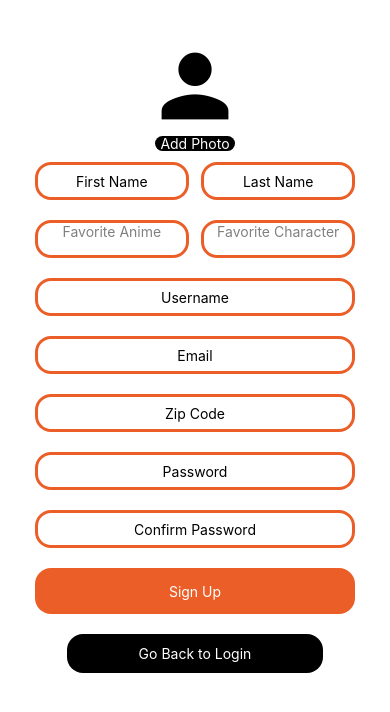
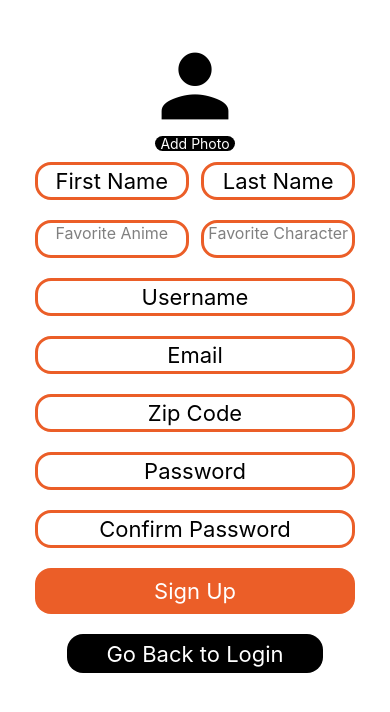
Before and after one commit to GokuSpace/GokuSpace, a React Native app: screen /SignUp in a window 390 px wide. Shown: the top 712 px of the page. Built offline with nearby package versions, Linux system fonts and the light colour scheme.

Commit message:
adjusted font sizes

```diff
--- a/screens/auth/LoginScreen.tsx
+++ b/screens/auth/LoginScreen.tsx
@@ -133,6 +133,7 @@ const styles = StyleSheet.create({
   buttonText: {
     textAlign: 'center',
     color: 'white',
+    fontSize: 22,
   },
   signUpButton: {
     borderRadius: 16,
@@ -146,6 +147,7 @@ const styles = StyleSheet.create({
   signUpButtonText: {
     textAlign: 'center',
     color: 'white',
+    fontSize: 22,
   },
   input: {
     textAlign: 'center',
@@ -154,6 +156,7 @@ const styles = StyleSheet.create({
     borderColor: main,
     borderWidth: 3,
     borderRadius: 16,
+    fontSize: 22,
   },
   loginButton: {},
 });
--- a/screens/auth/SignupScreen.tsx
+++ b/screens/auth/SignupScreen.tsx
@@ -228,6 +228,7 @@ const styles = StyleSheet.create({
     borderColor: main,
     borderWidth: 3,
     borderRadius: 16,
+    fontSize: 22,
   },
   favsContainer: {
     flexDirection: 'row',
@@ -243,6 +244,7 @@ const styles = StyleSheet.create({
     borderWidth: 3,
     borderRadius: 16,
     color: 'gray',
+    fontSize: 16,
   },
   postFavInput: {
     textAlign: 'center',
@@ -251,6 +253,7 @@ const styles = StyleSheet.create({
     borderColor: main,
     borderWidth: 3,
     borderRadius: 16,
+    fontSize: 16,
   },
   input: {
     textAlign: 'center',
@@ -259,6 +262,7 @@ const styles = StyleSheet.create({
     borderColor: main,
     borderWidth: 3,
     borderRadius: 16,
+    fontSize: 22,
   },
   signUpButton: {
     borderRadius: 16,
@@ -266,10 +270,12 @@ const styles = StyleSheet.create({
     backgroundColor: main,
     height: '6%',
     justifyContent: 'center',
+    fontSize: 22,
   },
   buttonText: {
     textAlign: 'center',
     color: 'white',
+    fontSize: 22,
   },
   backButton: {
     borderRadius: 16,
@@ -283,6 +289,7 @@ const styles = StyleSheet.create({
   backButtonText: {
     textAlign: 'center',
     color: 'white',
+    fontSize: 22,
   },
   addPhotoButton: {
     borderRadius: 16,
```
